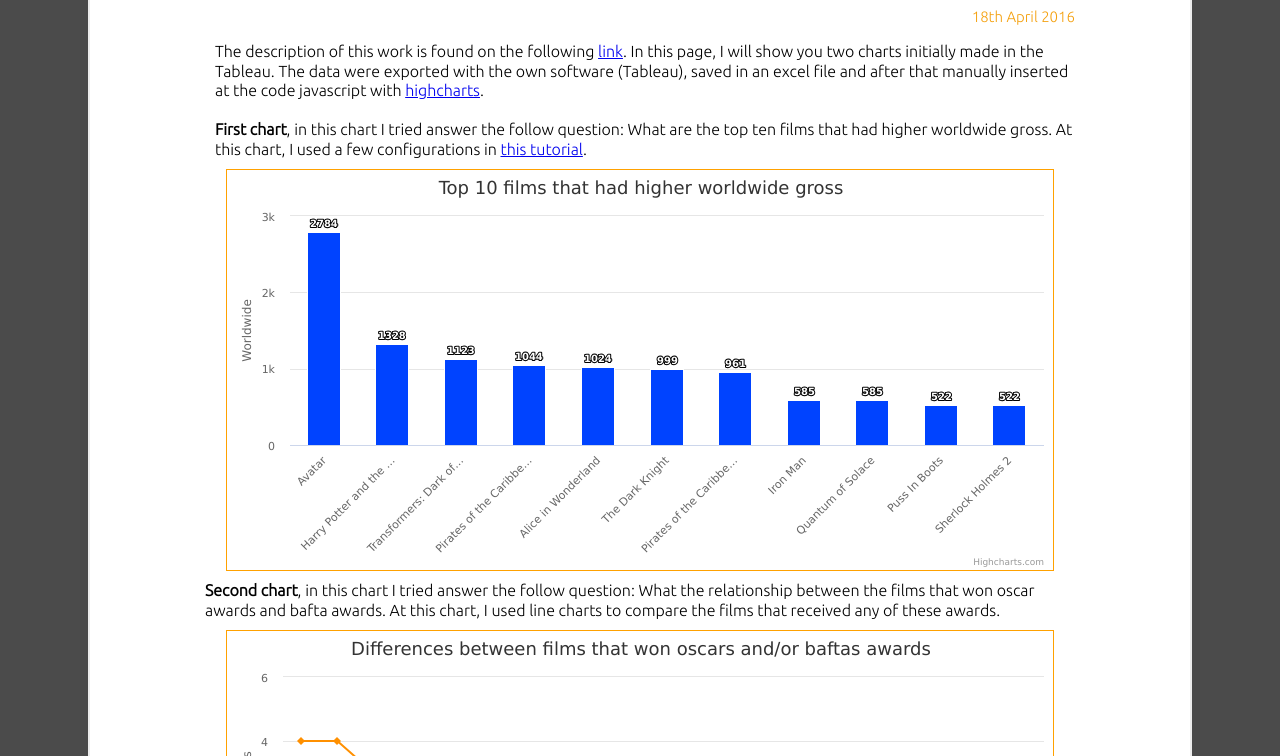
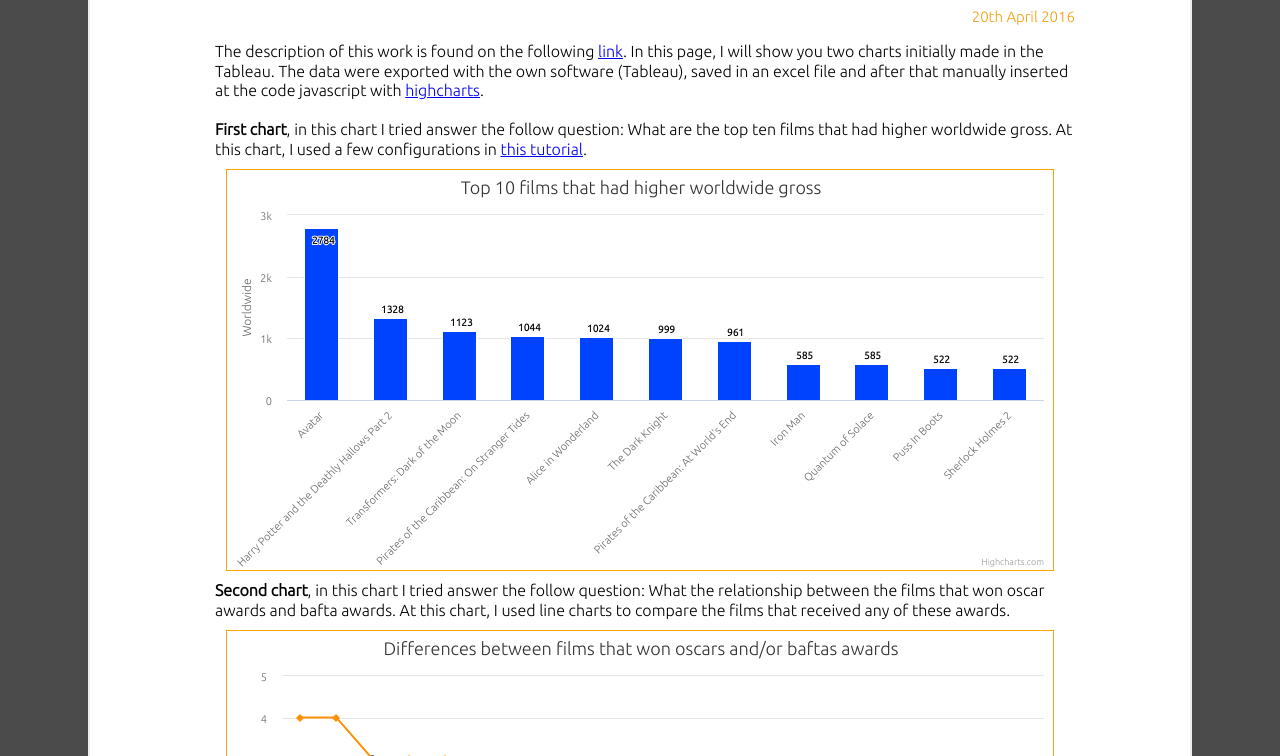
Before and after one commit to danilob/vis-2016, a plain HTML site: page work02.html in a window 1280 px wide. Shown: the part 196-952 px from the top of the page. Drawn offline with nearby package versions, Linux system fonts and the light colour scheme.

Commit message:
update index and work 2

```diff
--- a/work02.html
+++ b/work02.html
@@ -21,7 +21,7 @@
         </div>
         <div id="pagework">
             <div id="pageworktitle">Work 02</div>
-            <div id="pageworkdate">18th April 2016</div>
+            <div id="pageworkdate">20th April 2016</div>
             <div id="pageworkdescription">
                  <p>
 The description of this work is found on the following <a target="_blank" href="http://emanuelesantos.net/cursos/datavis/tarefas/tarefa-2/"> link</a>. In this page, I will show you two charts initially made in the Tableau. The data were exported with the own software (Tableau), saved in an excel file and after that manually inserted at the code javascript with <a href="http://www.highcharts.com/" target="_blank">highcharts</a>.
@@ -33,11 +33,15 @@ The description of this work is found on the following <a target="_blank" href="
 <center>
     <div id="work02_01" style="width: 95%;border: 1px solid #ffa100;margin-top:10px;margin-bottom:10px;"></div>
 </center>
+<p>
 <b>Second chart</b>, in this chart I tried answer the follow question: What the relationship between the films that won oscar awards and bafta awards. At this chart, I used line charts to compare the films that received any of these awards.
+</p>
 <center>
     <div id="work02_02" style="width: 95%;border: 1px solid #ffa100;margin-top:10px;margin-bottom:10px;"></div>
-            </div>
+
 </center>
+<p><b>Conclusion</b>, I had to search a few highcharts settings, but I could reproduce almost a hundred percent the same charts produced by Tableau without difficulties.
+</p>
         </div>
     </div>
     </body>
--- a/work02.js
+++ b/work02.js
@@ -3,6 +3,9 @@ $(function(){
     $('#work02_01').highcharts({
         chart: {
             type: 'column',
+            style: {
+                fontFamily: 'ubuntu'
+            }
         },
         title: {
             text: 'Top 10 films that had higher worldwide gross',
@@ -43,13 +46,13 @@ $(function(){
                 dataLabels: {
                 enabled: true,
                 rotation: 0,
-                color: '#FFFFFF',
+                color: '#000',
                 align: 'center',
+                shadow: true,
                 format: '{point.y:.0f}', // one decimal
                 y: 0, // 10 pixels down from the top
                 style: {
                     fontSize: '10px',
-                    fontFamily: 'Verdana, sans-serif'
                 }
             }
 
@@ -63,9 +66,13 @@ $(function(){
 $('#work02_02').highcharts({
         chart: {
             type: 'line',
+            style: {
+                fontFamily: 'ubuntu'
+            }
         },
         title: {
             text: 'Differences between films that won oscars and/or baftas awards',
+
         },
         xAxis: {
             categories: ['No Country for Old Men', "The King's Speech",'Slumdog Millionaire','The Artist','The Hurt Locker','Milk','The Fighter','Beginners','Black Swan','Inglourious Basterds','Juno','Michael Clayton','Midnight in Paris','Ratatouille','The Blind Side','The Dark Knight','The Help','There Will Be Blood','Up','WALL-E','Up in the Air']
```
Also changed, not shown: index.html (+1 -1 lines).
